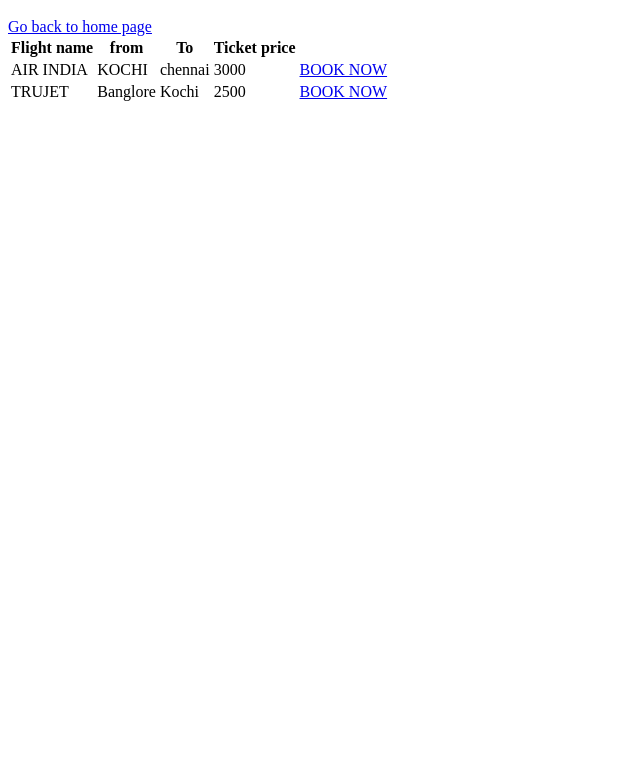
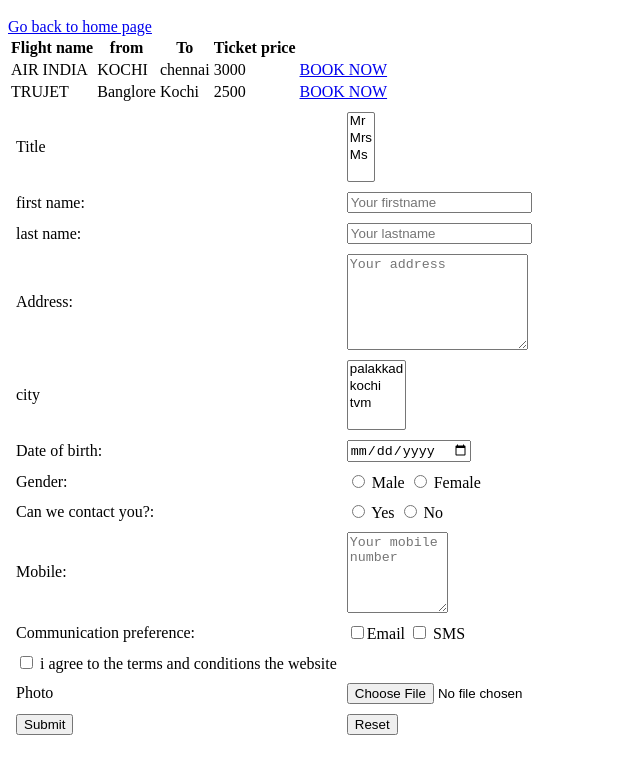
Before and after one commit to shafna123/Flight-service-management, a plain HTML site: page booking.html in a window 1280 px wide. Shown: the part 48-807 px from the top of the page, without its empty margins (0-640 px from the left). Drawn offline with Linux system fonts and the light colour scheme.

Commit message:
first commit

```diff
--- a/booking.html
+++ b/booking.html
@@ -27,6 +27,130 @@
                     <td><a href="error.html">BOOK NOW</a></td>
                 </tr>
             </table>
+            <!-- booking form start-->
+            <form action="print.html" method="post">
+                <table cellspacing="6" cellpadding="2">
+                    <tr>
+                        <td>
+                            <label for="title">Title</label>
+                        </td><td>
+                            <select id="title" name="title" multiple>
+                                <option value="1">Mr</option>
+                                <option value="2">Mrs</option>
+                                <option value="3">Ms</option>
+                            </select>
+                        </td>
+                    </tr>
+                    <tr>
+                    <td>
+                        <label for="firstname">first name:</label>
+                    </td>
+                    <td>
+                        <input type="text" id="firstname" name="firstname" placeholder="Your firstname">
+
+                    </td></tr>
+                    <tr>
+                    <td>
+                        <label for="lastname">last name:</label>
+                    </td>
+                    <td>
+                        <input type="text" id="lastname" name="lastname" placeholder="Your lastname">
+
+                    </td></tr>
+                    <td>
+                        <label for="address"> Address:</label>
+                    </td>
+                    <td>
+                        <textarea id="address" name="address"
+                        placeholder="Your address" rows="6" cols="20" ></textarea>
+                    </td>  </tr><tr>
+                        <td>
+                            <label for="title">city</label>
+                        </td><td>
+                            <select id="title" name="city" multiple>
+                                <option value="1">palakkad</option>
+                                <option value="2">kochi</option>
+                                <option value="3">tvm</option>
+                            </select>
+                        </td>
+                    </tr>
+                    <tr>
+                    <td>
+                        <label for="dob">Date of birth:</label>
+                    </td>
+                    <td>
+                        <input type="date" id="dob" name="dob" placeholder="Your Date of birth">
+                    </td></tr>
+                    <tr>
+                        <td>
+                            <label for="gender">Gender:</label>
+                        </td><td>
+                            <input type="radio" id="Male" name="gender" value="1" /> Male
+                            <input type="radio" id="Female" name="gender" value="2" /> Female
+                        </td>
+                    </tr><tr>
+                        <td>
+                            <label for="Can we contact you">Can we contact you?:</label>
+                        </td><td>
+                            <input type="radio" id="Yes" name="Can we contact you" value="1" /> Yes
+                            <input type="radio" id="No" name="Can we contact you" value="2" /> No
+                        </td>
+                    </tr><tr><td>
+                        <label for="mobile "> Mobile:</label>
+                    </td>
+                        <td>
+                        <textarea id="Mobile" name="mobile"
+                        placeholder="Your mobile number" rows="5" cols="10" ></textarea>
+                    </td></tr>
+                    <tr>
+                        <td><label for="Communication preference">Communication preference:</label>
+
+                        </td><td> <input type="checkbox" id="Email" name="Communication preference" value="1" />Email
+                        <input type="checkbox" id="SMS" name="Communication preference" value="2" /> SMS
+
+                        </td>
+                    </tr><tr>
+                        <td>
+                             <input type="checkbox" />
+
+                            <label for="i agree to the terms and conditions of the website">i agree to the terms and conditions the website</label>
+                        </td>
+                    </tr><tr>
+                        <td>
+                            <label for="photo">Photo</label>
+                        </td><td>
+                            <input type="file" id="photofile" accept=image/*,*.pdf"/>
+                        </td>
+                    </tr>
+
+                    <tr>
+                        <td>
+                            <input type="submit" onclick="javascript:saveData();" id="submit" />
+
+                        </td><td>
+                            <input type="reset" id="reset" name="reset" value="Reset"/>
+                        </td>
+                    </tr>
+
+
+
+                    </table>
+
+                </table>
+            </form>
+            <script>
+                function saveData(){
+                    debugger
+               var firstname= document.getElementById('firstname').value;
+               var address=document.getElementById('address').value;
+               var lastname=document.getElementById('lastname').value;
+
+               localStorage.setItem('firstname',firstname);
+               localStorage.setItem('lastname',lastname);
+               localStorage.setItem('address',address);
+
+                }
+            </script>
         </body>
     </head>
 </html>
```
Also changed, not shown: INDEX.html (+7 -2 lines), ass.html (added, +33 -0 lines), hub.html (+9 -2 lines), print.html (added, +23 -0 lines), see.html (added, +110 -0 lines), 1 other file.
